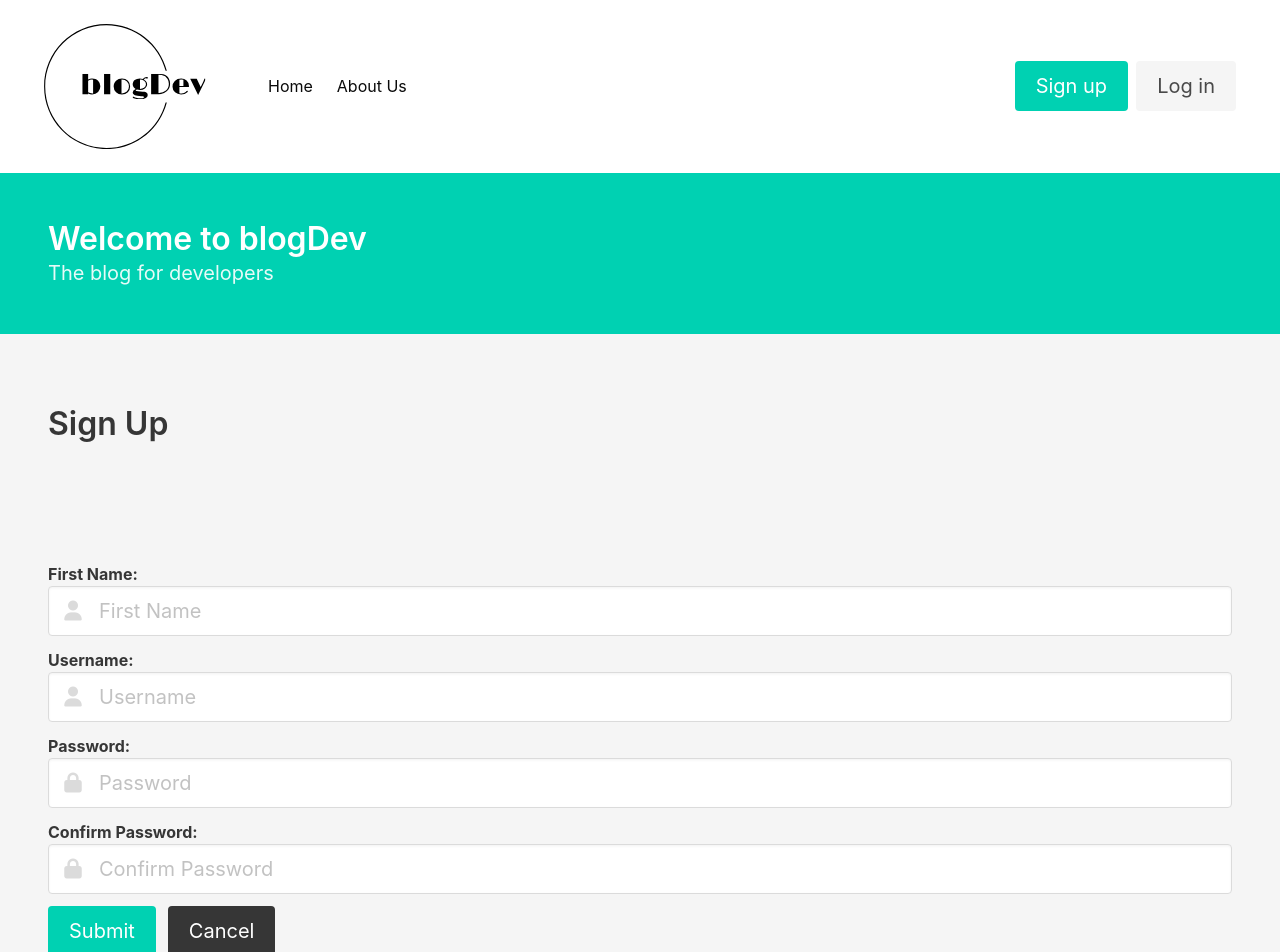
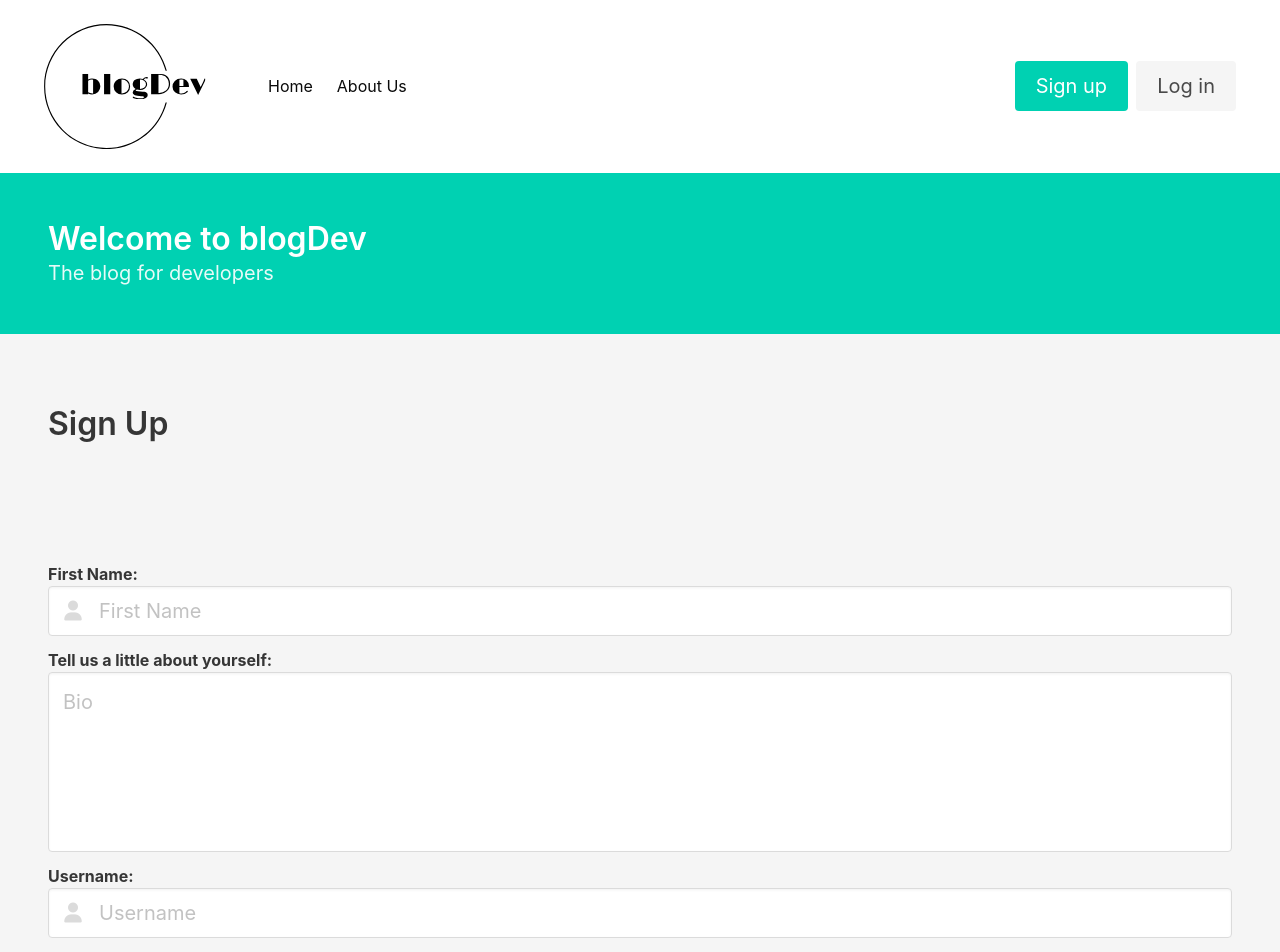
Before and after one commit to StsteveO/blog-front-end, a React (Vite) app in the folder blog-front-end/: page /signUp in a window 1280 px wide. Shown: the top 952 px of the page. Built offline with nearby package versions, Linux system fonts and the light colour scheme.

Commit message:
update sign-up form

```diff
--- a/blog-front-end/src/components/SignUp.jsx
+++ b/blog-front-end/src/components/SignUp.jsx
@@ -1,11 +1,19 @@
 //eslint-disable-next-line
 import { useState, useEffect, useRef } from "react";
-import { Link } from "react-router-dom";
+import { Link, useNavigate } from "react-router-dom";
 
 const SignUp = () => {
-  const [formData, setFormData] = useState({});
+  const [formData, setFormData] = useState({
+    firstName: "",
+    bio: "",
+    username: "",
+    password: "",
+    passwordConfirmation: "",
+  });
   const [passwordsMatch, setPasswordsMatch]= useState(true);
   const formRef= useRef(null);
+  const [errors, setErrors]= useState([]);
+  const navigate= useNavigate();
 
   const handleFormChange= (event) =>{
     const name= event.target.name;
@@ -13,12 +21,28 @@ const SignUp = () => {
     setFormData(values => ({...values, [name]: value}));
   }
 
-  const handleFormSubmit = (event) => {
+  const handleFormSubmit = async(event) => {
     event.preventDefault();
     if(formData.password === formData.passwordConfirmation){
-      console.log(formData);
       setPasswordsMatch(true);
       //formRef.current.submit(); //submits the form
+      const response= await fetch("http://localhost:3000/blog/sign_up", {
+        method: "POST",
+        body: JSON.stringify(formData),
+        headers:{
+        "Content-Type": "application/json",
+        },
+      });
+
+      if (response.status === 200) {
+        navigate("/login");
+      } else if (response.status === 400) {
+        let responseData = await response.json();
+        setErrors(responseData.errors);
+      } else if (response.status === 500) {
+        let responseData = await response.json();
+        setErrors([responseData.error]);
+      }
     }else{
       setPasswordsMatch(false);
     }
@@ -47,6 +71,28 @@ const SignUp = () => {
                 <span className="icon is-left">
                   <i className="fas fa-user"></i>
                 </span>
+              </div>
+            </label>
+          </div>
+
+          <div className="field">
+            <label className="label">
+              {" "}
+              Tell us a little about yourself:
+              <div className="control has-icons-left">
+                <textarea
+                  name="bio"
+                  value={formData.bio || ""}
+                  onChange={handleFormChange}
+                  className="textarea is-medium has-fixed-size"
+                  type="textarea"
+                  placeholder="Bio"
+                  rows="5"
+                  required
+                />
+                {/* <span className="icon is-left">
+                  <i className="fas fa-user"></i>
+                </span> */}
               </div>
             </label>
           </div>
@@ -115,6 +161,16 @@ const SignUp = () => {
           </div>
 
           {!passwordsMatch && (<p className="notification is-danger is-size-4">Passwords do not match.</p>)}
+          {errors.length > 0 && (
+            <div className="notification is-danger is-size-4">
+              <p>Validation Errors</p>
+              <ul>
+                {errors.map((error, index)=>(
+                  <li key={index}>{error.msg}</li>
+                ))}
+              </ul>
+            </div>
+          )}
 
           <div className="field is-grouped">
             <div className="control">
```
